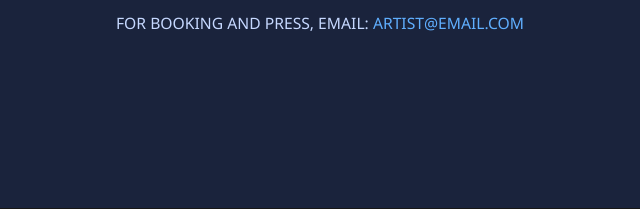
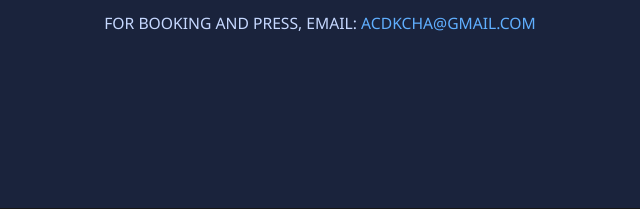
Before and after one commit to reekess/Praneshshakya.com.np, a plain HTML site: page index.html in a window 1280 px wide. Shown: the part 3071-3280 px from the top of the page, 320-960 px from the left. Drawn offline with Linux system fonts and the light colour scheme.

Commit message:
Update index.html

```diff
--- a/index.html
+++ b/index.html
@@ -254,7 +254,7 @@
       </form>
       <div id="form-message" class="form-message"></div>
       <div style="margin-top:1em; color:#c6d8ff; font-size:.98em;">
-        For booking and press, email: <a href="mailto:acdkcha@gmail.com" style="color:#60afff;">artist@email.com</a>
+        For booking and press, email: <a href="mailto:acdkcha@gmail.com" style="color:#60afff;">acdkcha@gmail.com</a>
       </div>
     </div>
   </section>
```
